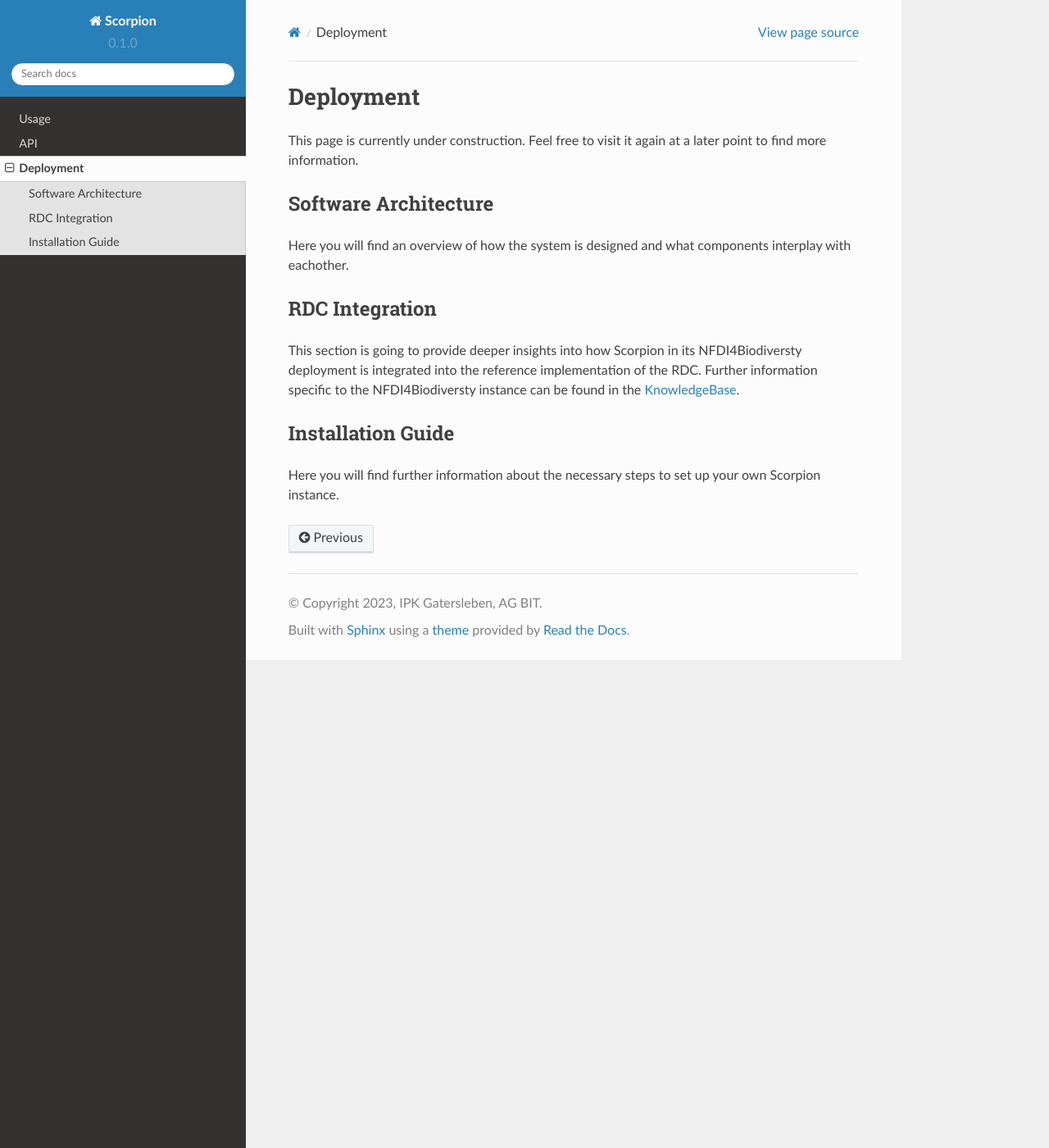
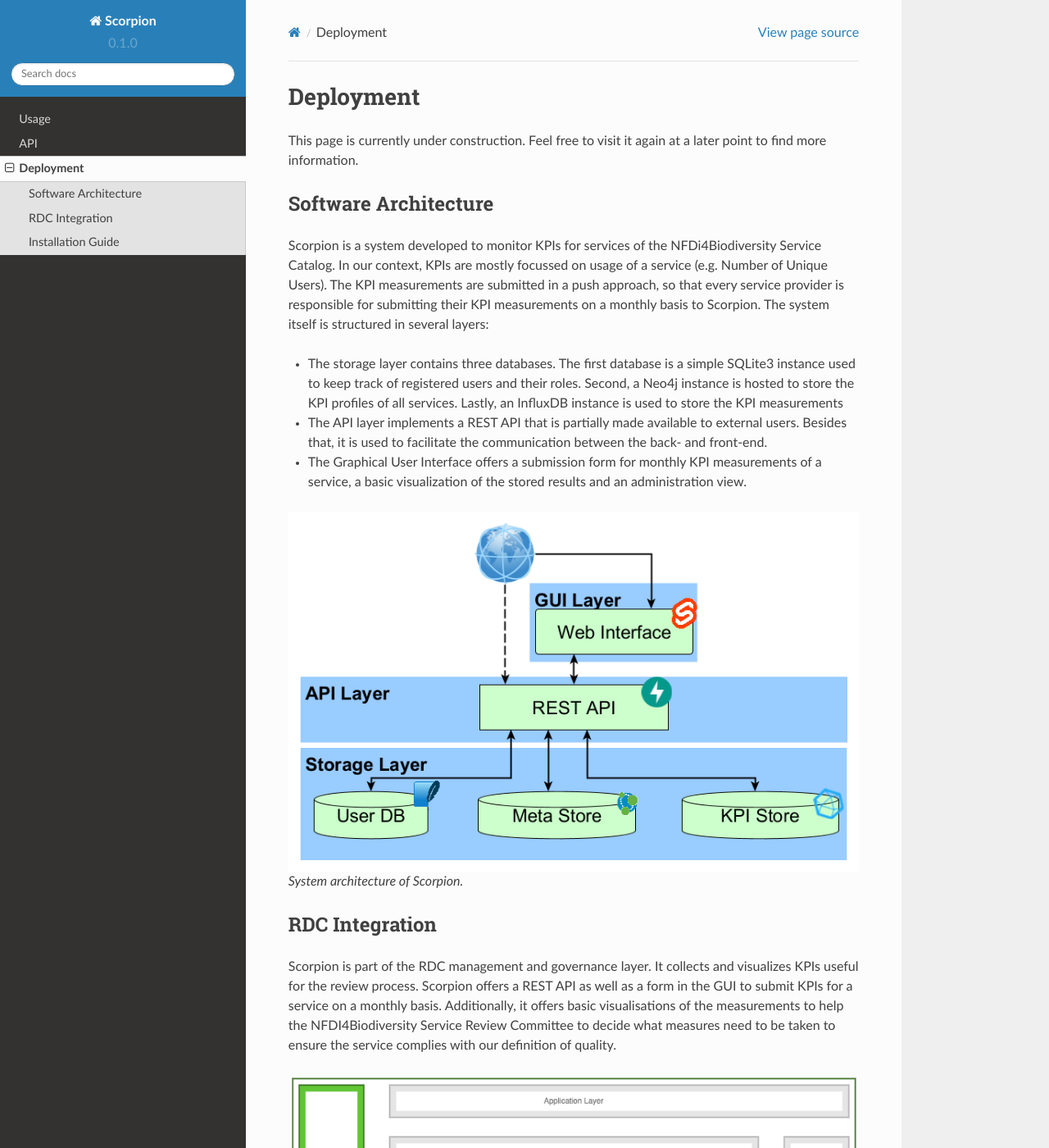
Before and after one commit to IPK-BIT/scorpion, a Sphinx documentation site: the page built from docs/source/deployment.rst, in a window 1280 px wide and 1400 px high. Shown: the whole window at 82% size. Built offline with Sphinx 7.4.7 and the Read the Docs theme 2.0.0, drawn with Linux system fonts in a browser that asks for light colours; some of the changed text lies outside the part shown.

Commit message:
basic deployment docs

```diff
--- a/docs/source/deployment.rst
+++ b/docs/source/deployment.rst
@@ -6,12 +6,29 @@
 Software Architecture
 ---------------------
 
-Here you will find an overview of how the system is designed and what components interplay with eachother.
+Scorpion is a system developed to monitor KPIs for services of the NFDi4Biodiversity Service Catalog. In our context, KPIs are mostly focussed on usage of a service (e.g. Number of Unique Users). The KPI measurements are submitted in a push approach, so that every service provider is responsible for submitting their KPI measurements on a monthly basis to Scorpion. The system itself is structured in several layers:
+
+- The storage layer contains three databases. The first database is a simple SQLite3 instance used to keep track of registered users and their roles. Second, a Neo4j instance is hosted to store the KPI profiles of all services. Lastly, an InfluxDB instance is used to store the KPI measurements
+- The API layer implements a REST API that is partially made available to external users. Besides that, it is used to facilitate the communication between the back- and front-end.
+- The Graphical User Interface offers a submission form for monthly KPI measurements of a service, a basic visualization of the stored results and an administration view.
+
+.. figure:: images/scorpion-architecture.png
+    :alt: Architecture
+
+    System architecture of Scorpion.
+
+
 
 RDC Integration
 ---------------
 
-This section is going to provide deeper insights into how Scorpion in its NFDI4Biodiversty deployment is integrated into the reference implementation of the RDC.
+Scorpion is part of the RDC management and governance layer. It collects and visualizes KPIs useful for the review process. Scorpion offers a REST API as well as a form in the GUI to submit KPIs for a service on a monthly basis. Additionally, it offers basic visualisations of the measurements to help the NFDI4Biodiversity Service Review Committee to decide what measures need to be taken to ensure the service complies with our definition of quality.
+
+.. figure:: images/rdc-integration.png
+    :alt: RDC Integration
+
+    Integration into the RDC.
+
 Further information specific to the NFDI4Biodiversty instance can be found in the `KnowledgeBase <https://kb.gfbio.org/display/KB/Service+Monitoring%3A+Scorpion>`_.
 
 Installation Guide
```
Also changed, not shown: docs/source/images/rdc-integration.png (added), docs/source/images/scorpion-architecture.png (added).
